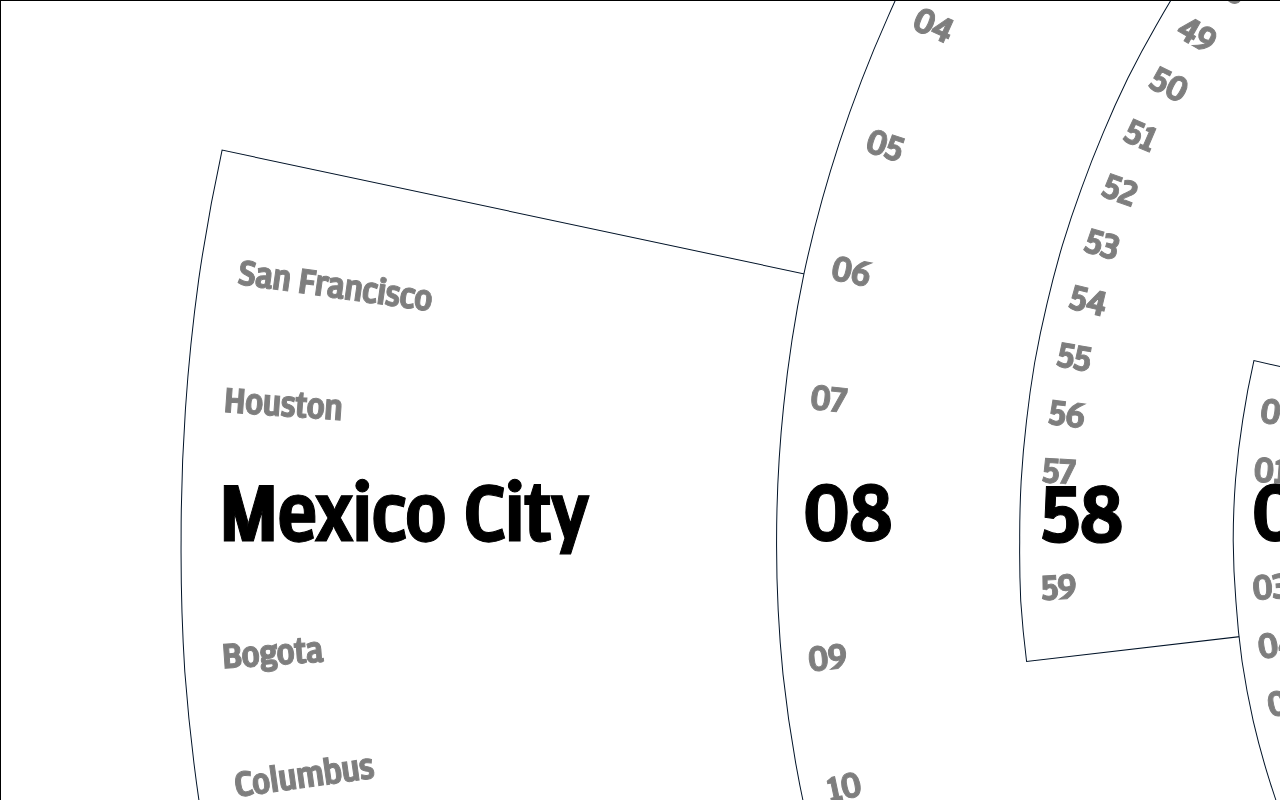
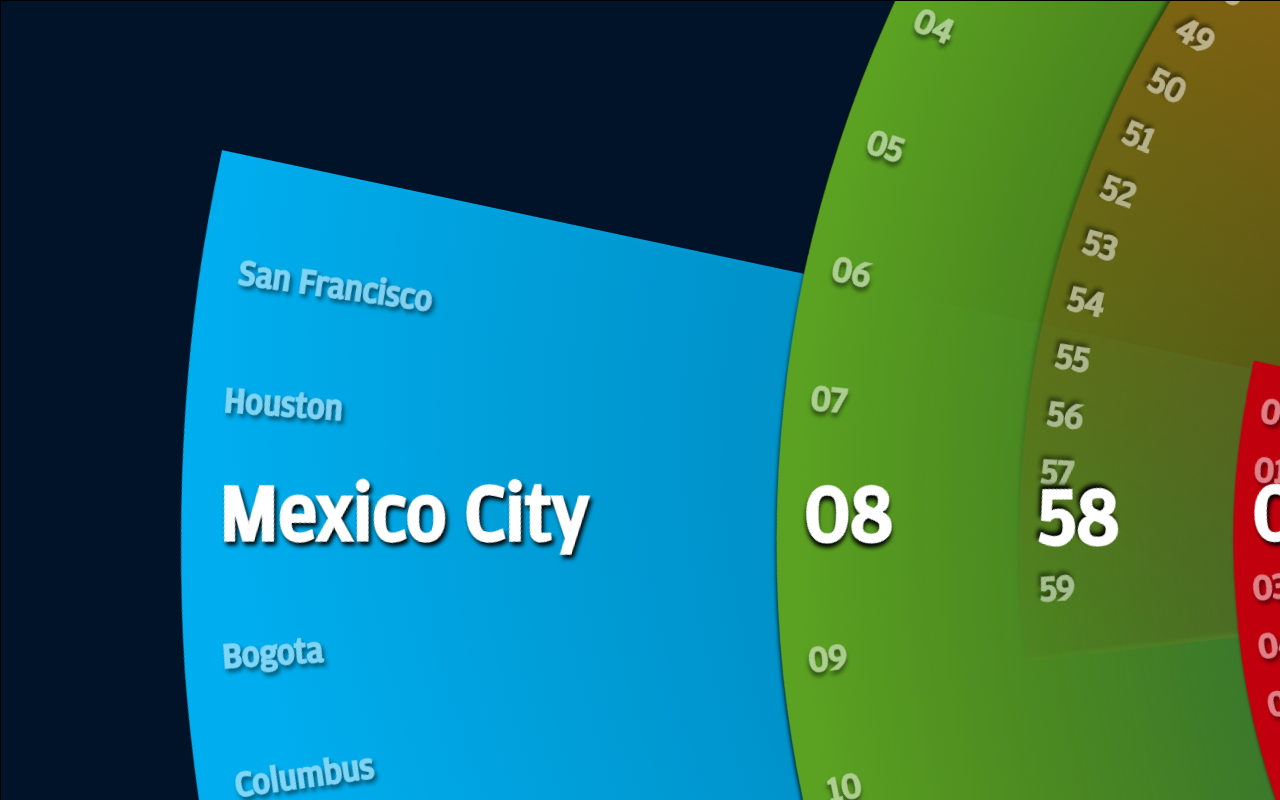
Before and after one commit to paulparadiso/world-clock, a React (Create React App) app: page / in a window 1280 px wide. Shown: the top 800 px of the page. Built offline with nearby package versions, Linux system fonts and the light colour scheme.

Commit message:
first pass colors

```diff
--- a/src/App.css
+++ b/src/App.css
@@ -10,9 +10,7 @@
 
 
 .App {
-  /*
   background-color: #011328;
-  */
 }
 
 .App-logo {
--- a/src/Components/Gear/Gear.css
+++ b/src/Components/Gear/Gear.css
@@ -9,9 +9,8 @@
     fill: lime;
 }
 
-.MainShape {
-    fill: rgb(0,255,255);
-    fill-opacity: 0.25;
+.main-shape {
+    filter: drop-shadow( 3px 3px 2px rgba(0.008, 0.824, 0.573))
 }
 
 .Clock-Text {
@@ -20,17 +19,18 @@
     */
     font-family: amplitude;
     font-weight: bold;
-    /*
     color: white;
     stroke: white;
     fill: white;
-    */
+    /*
     color: black;
     stroke: black;
     fill: black;
+    */
     font-size: 35px;
     opacity: 0.5;
     transition: font-size 50ms;
+    filter: drop-shadow( 3px 3px 2px rgba(0.008, 0.824, 0.573))
 }
 
 .Clock-Text-Vertical {
@@ -39,16 +39,17 @@
     */
     font-family: amplitude;
     font-weight: bold;
-    /*
     color: white;
     stroke: white;
     fill: white;
-    */
+    /*
     color: black;
     stroke: black;
     fill: black;
+    */
     font-size: 22px;
     opacity: 0.5;
+    filter: drop-shadow( 3px 3px 2px rgba(0.008, 0.824, 0.573))
 }
 
 .Clock-Text-Shadow {
--- a/src/Components/Gear/Gear.js
+++ b/src/Components/Gear/Gear.js
@@ -213,9 +213,9 @@ class Gear extends React.Component {
             <div className="Gear">
                 <svg width={this.state.renderModeHorizonal?"1920": "1080"} height={this.state.renderModeHorizonal?"1080": "1920"} fill="white" stroke="black">
                     <defs>
-                        <radialGradient id={`${this.state.label}-gradient`} cx="50%" cy="50%" r="100%" fx="100%" fy="0%">
+                        <radialGradient id={`${this.state.label}-gradient`} cx="100%" cy="0%" r="100%" fx="100%" fy="0%">
                             <stop offset="0%" style={{stopColor:`${this.state.color}`, stopOpacity:"0"}}/>
-                            <stop offset="100%" style={{stopColor:`${this.state.color}`, stopOpacity:"1"}}/>
+                            <stop offset="100%" style={{stopColor:`${this.state.color}`, stopOpacity:"1.0"}}/>
                         </radialGradient>
                         <filter id="shadow" x="-20%" y="-20%" width="140%" height="140%">
                             <feGaussianBlur stdDeviation="2 2" result="shadow"/>
@@ -236,16 +236,33 @@ class Gear extends React.Component {
 			                    <feMergeNode in="softGlow_colored"/>
 			                    <feMergeNode in="SourceGraphic"/>
 		                    </feMerge>
-
-	                </filter>
+                        </filter>
+                        <filter id="soft-glow" height="130%">
+                            <feGaussianBlur in="sourceAlpha" stdDeviation="3"/>
+                            <feOffset dx="2" dy="2" result="offsetBlur" />
+                            <feComponentTransfer>
+                                <feFuncA type="linear" slope="0.5"/>
+                            </feComponentTransfer>
+                            <feMerge>
+                                <feMergeNode />
+                                <feMergeNode in="sourceGraphic"/>
+                            </feMerge>
+                        </filter>
+                        <filter id="glow" x="-5%" y="-5%" width="300%" height="200%">
+                            <feGaussianBlur stdDeviation="4" in="sourceGraphic" result="blurOut"/>
+                            <feOffset result="offput" in="blurOut" dx="3" dy="3" />
+                            <feFlood flood-color="#2d292a" result="offsetColor" />
+                            <feBlend in="offsetColor" in2="offput" mode="normal" />
+                        </filter>
                     </defs>
                     <g transform={this.generateRotation()}>
                         {/*
                         <path d={this.state.circlePath} filter="url(#sofGlow)" fill={`url(#${this.state.label}-gradient)`} fill-opacity="0.01" stroke="#011328"/>
+                        */}
+                        {/*<path d={this.state.circlePath} fill="#2d292a" filter="url(#glow)"/>*/}
+                        <path class="main-shape" d={this.state.circlePath} fill={`url(#${this.state.label}-gradient)`} stroke="rgba(255,255,255,0.0)"/>
 
-                        <path d={this.state.circlePath} fill={`url(#${this.state.label}-gradient)`} fill-opacity="0.5" stroke="#011328"/>
-                        */}
-                        <path d={this.state.circlePath} stroke="#011328"/>
+                        {/*<path d={this.state.circlePath} stroke="#011328"/>*/}
 
                         {
                             this.state.textPaths.map((item, index) => (
```
